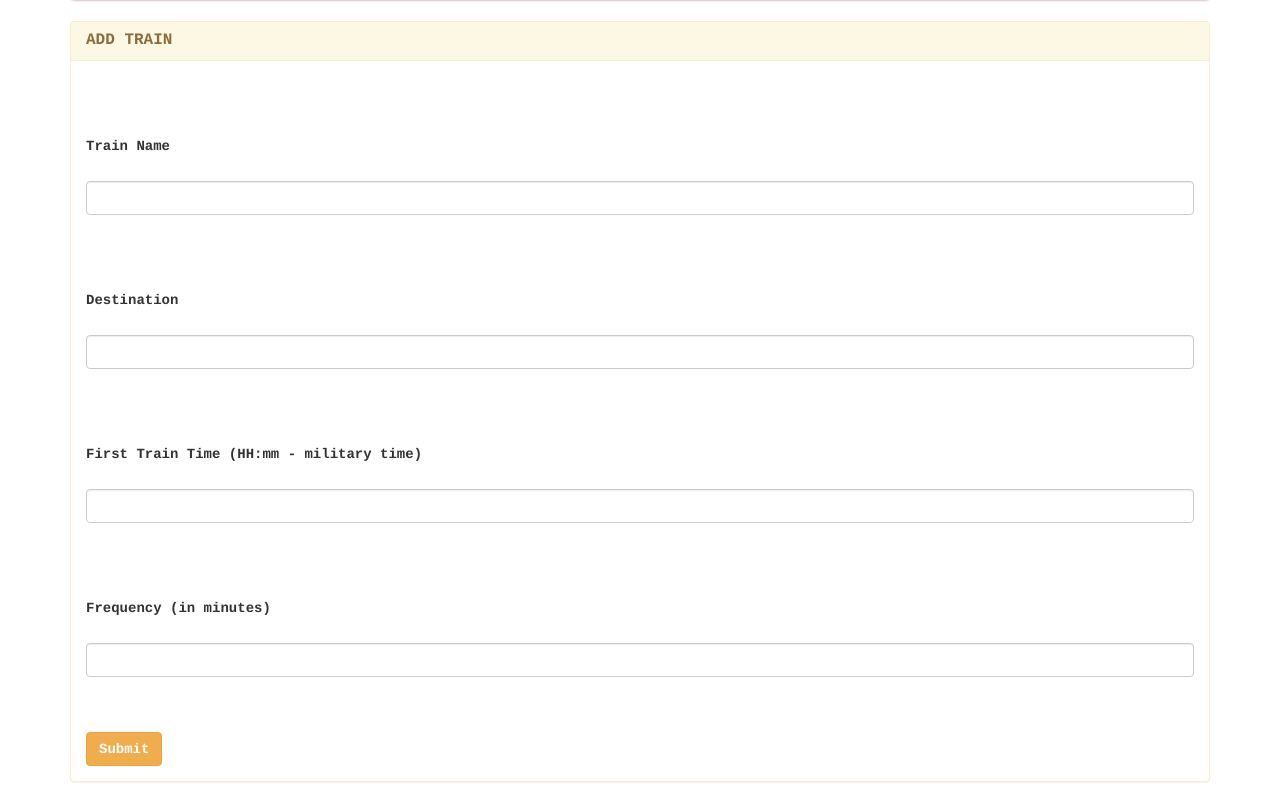
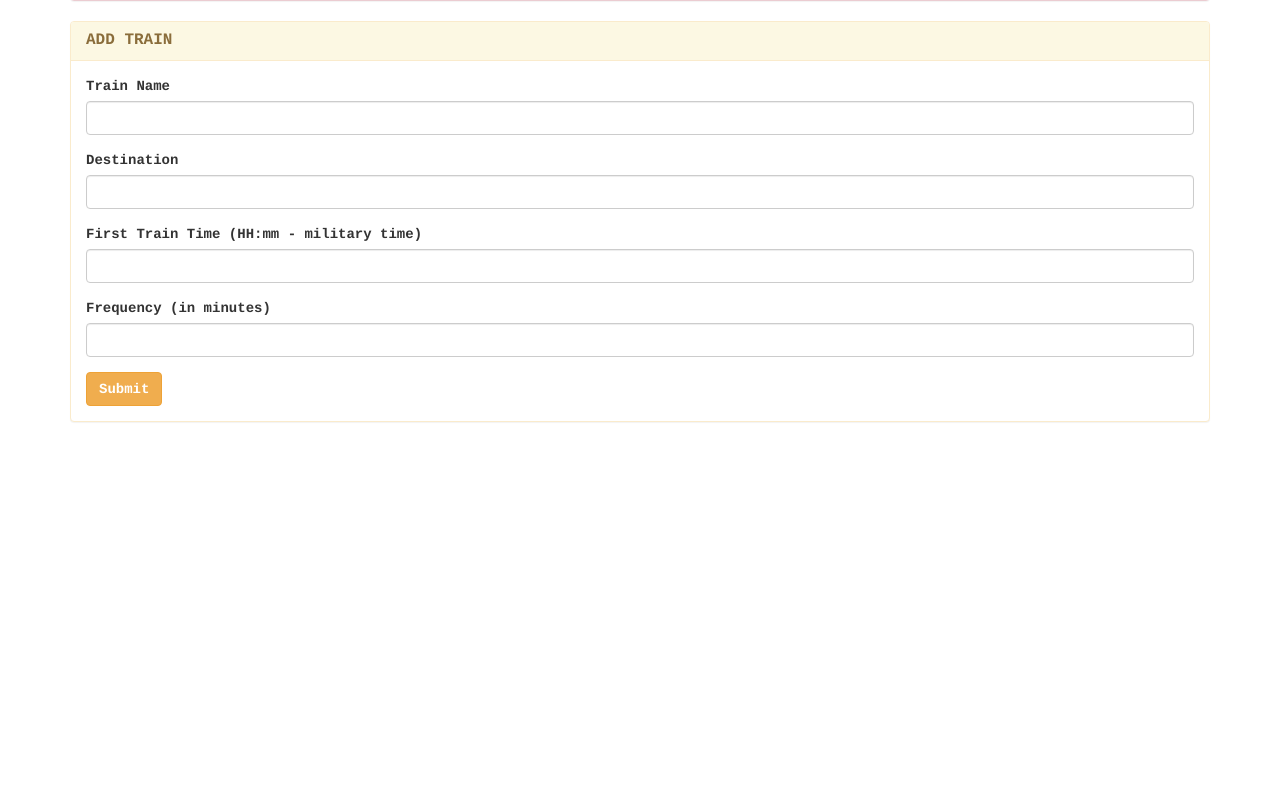
Before and after one commit to ezdel/TrainScheduler, a PHP site: page / in a window 1280 px wide. Shown: the part 495-1297 px from the top of the page. After the commit the page ends 917 px from the top, so only its background shows below. Run offline with PHP 8.4, Linux system fonts and the light colour scheme; some libraries are stand-ins or nearby versions.

Commit message:
Fixed spacing issue.

```diff
--- a/assets/javascript/app.js
+++ b/assets/javascript/app.js
@@ -26,7 +26,7 @@ $("#submit").on("click", function(){
 	$("#trainName").val("");
 	$("#trainDestination").val("");
 	$("#firstTrain").val("");
-	$("#trainFrequency").val("")
+	$("#trainFrequency").val("");
 
 	return false;
 
--- a/index.html
+++ b/index.html
@@ -41,7 +41,7 @@
 					</div>
 					<div class="panel-body">
 						<form>
-            	      	  <div class="form-group" id="trainInput">
+							<div class="form-group">
 								<label for="name">Train Name</label>
 								<input type="text" class="form-control" id="trainName" name="" required>
 							</div>
@@ -55,12 +55,11 @@
 							</div>
 							<div class="form-group">
 								<label for="frequency">Frequency (in minutes)</label>
-              	        	<input type="text" class="form-control" id="trainFrequency" name="" required>
+								<input type="text" class="form-control" id="trainName" name="" required>
 							</div>
-
 							<button type="submit" class="btn btn-warning" id="submit">Submit</button>
-
 						</form>
+					</div>
 				</div>
 			</div>
 		</div>
```
Also changed, not shown: assets/css/style.css (+6 -1 lines). Lines whose indentation alone changed are shown as unchanged.
